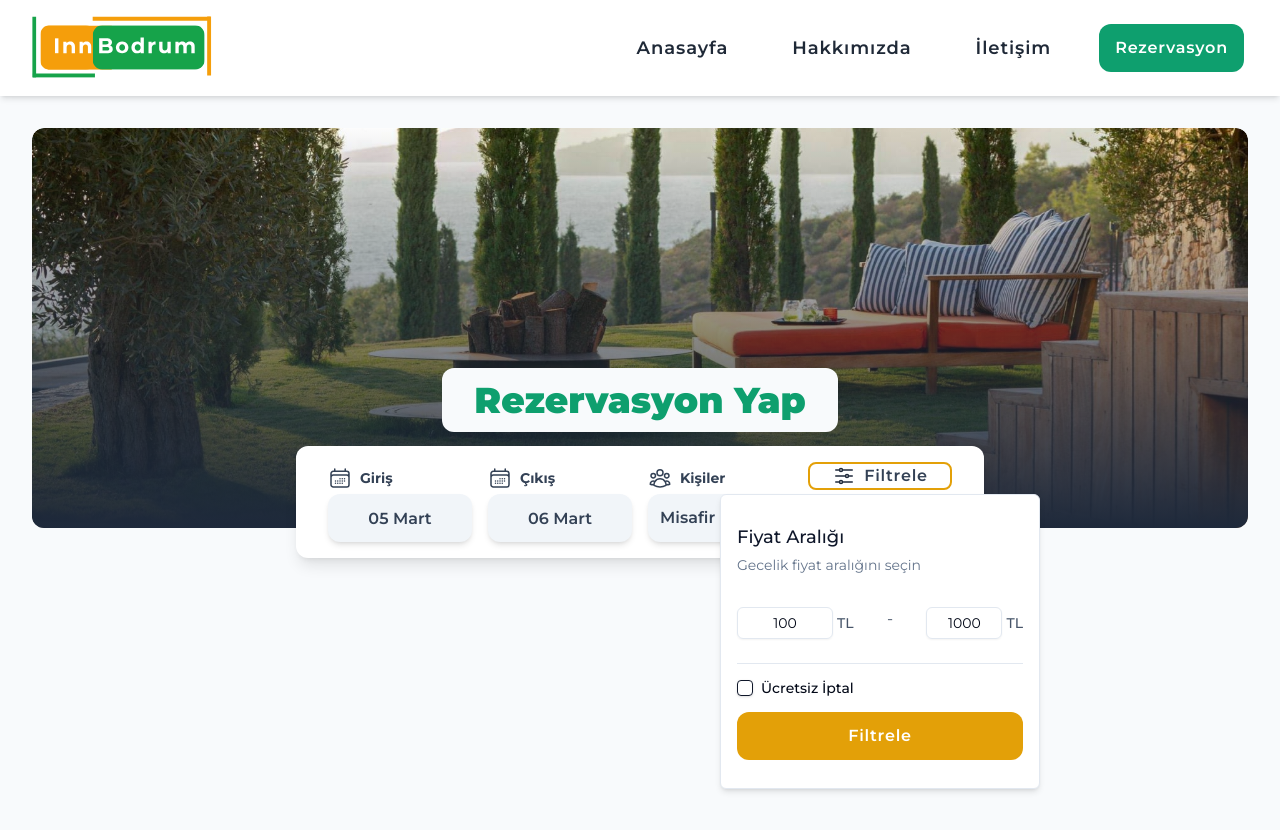
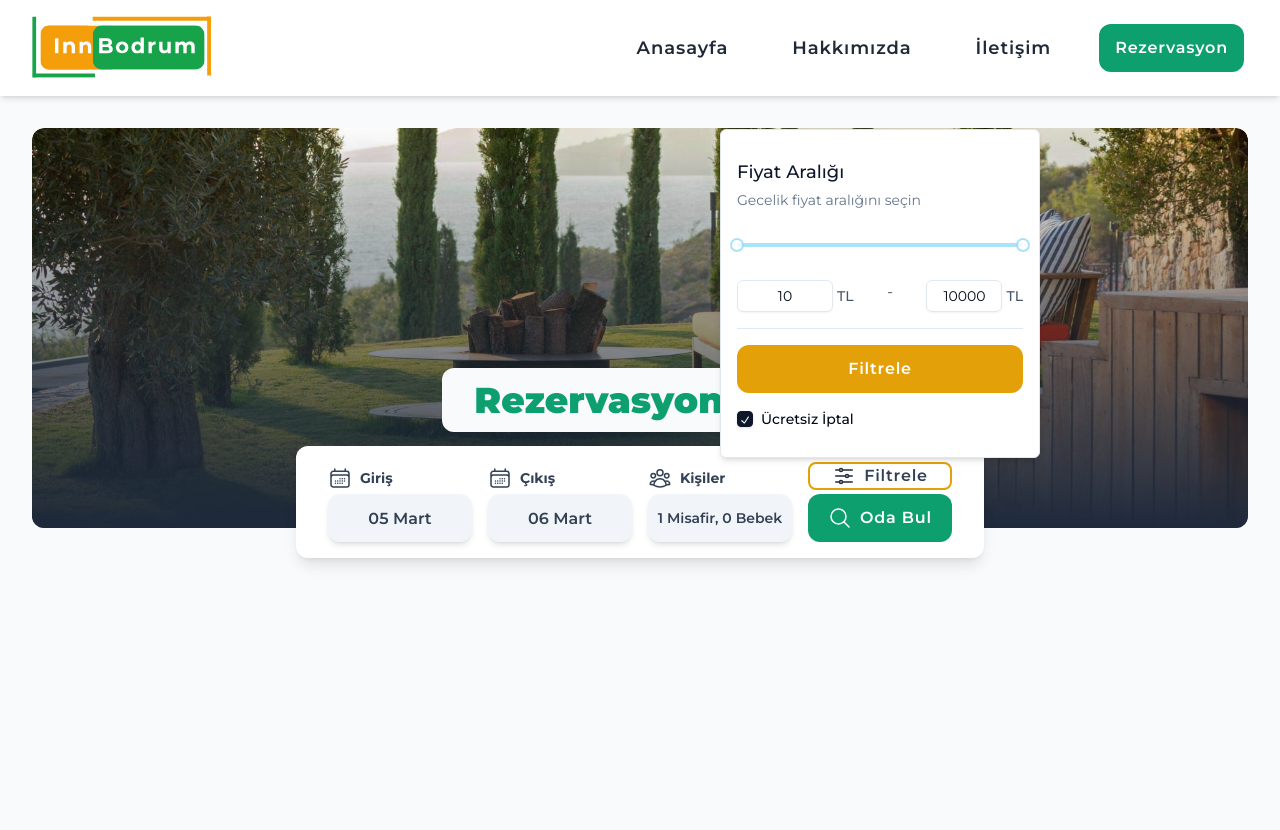
Before and after one commit to erolmahmutoglu/hotel-reservation-app, a Next.js app: page /rezervasyon in a window 1280 px wide. Both pictures are taken after a click on the button "Filtrele". Shown: the top 830 px of the page. Built offline with nearby package versions, Linux system fonts and the light colour scheme.

Commit message:
Refactor guest selection logic and add hidden inputs for guest count

```diff
--- a/src/components/ReservationForm/GuestsSelectionContainer/GuestsSelectBoxItem.tsx
+++ b/src/components/ReservationForm/GuestsSelectionContainer/GuestsSelectBoxItem.tsx
@@ -6,8 +6,14 @@ interface GuestsSelectBoxItemProps {
   name: string;
   title: string;
   description: string;
-  defaultValue: number;
   max: number;
+  min: number;
+  guests: {
+    adults: number;
+    children: number;
+    infants: number;
+  };
+  handleChange: (name: string, value: number) => void;
 }
 
 interface SelectionButtonProps {
@@ -30,23 +36,33 @@ const GuestsSelectBoxItem = ({
   name,
   title,
   description,
-  defaultValue,
   max,
+  min,
+  guests,
+  handleChange,
 }: GuestsSelectBoxItemProps) => {
-  const [amount, setAmount] = useState(defaultValue);
+  const [amount, setAmount] = useState(
+    guests[name as keyof typeof guests] as number
+  );
 
   const handleIncrement = () => {
     setAmount((prev) => {
-      if (prev === max) return max;
-
+      if (prev === max) {
+        handleChange(name, max);
+        return max;
+      }
+      handleChange(name, prev + 1);
       return prev + 1;
     });
   };
 
   const handleDecrement = () => {
     setAmount((prev) => {
-      if (prev === 0) return 0;
-
+      if (prev === min) {
+        handleChange(name, min);
+        return min;
+      }
+      handleChange(name, prev - 1);
       return prev - 1;
     });
   };
--- a/src/components/ReservationForm/GuestsSelectionContainer/GuestsSelectionBox.tsx
+++ b/src/components/ReservationForm/GuestsSelectionContainer/GuestsSelectionBox.tsx
@@ -1,31 +1,49 @@
 import { Separator } from "@/components/UI/separator";
 import GuestsSelectBoxItem from "./GuestsSelectBoxItem";
 
-const GuestsSelectionBox = () => {
+interface GuestsSelectionBoxProps {
+  guests: {
+    adults: number;
+    children: number;
+    infants: number;
+  };
+  handleGuestsChange: (name: string, value: number) => void;
+}
+
+const GuestsSelectionBox = ({
+  guests,
+  handleGuestsChange,
+}: GuestsSelectionBoxProps) => {
   return (
     <div className="w-full h-30 grid grid-cols-1 py-3 gap-4">
       <GuestsSelectBoxItem
         name="adults"
         title="Yetişkin"
         description="13 yaş ve üstü"
-        defaultValue={1}
         max={5}
+        min={1}
+        guests={guests}
+        handleChange={handleGuestsChange}
       />
       <Separator />
       <GuestsSelectBoxItem
         name="children"
         title="Çocuk"
         description="2 - 12 yaş arası"
-        defaultValue={0}
         max={3}
+        min={0}
+        guests={guests}
+        handleChange={handleGuestsChange}
       />
       <Separator />
       <GuestsSelectBoxItem
         name="infants"
         title="Bebek"
         description="0 - 2 yaş arası"
-        defaultValue={0}
         max={2}
+        min={0}
+        guests={guests}
+        handleChange={handleGuestsChange}
       />
     </div>
   );
--- a/src/components/ReservationForm/GuestsSelectionContainer/GuestsSelectionTrigger.tsx
+++ b/src/components/ReservationForm/GuestsSelectionContainer/GuestsSelectionTrigger.tsx
@@ -1,6 +1,14 @@
 import { UserGroupIcon } from "@heroicons/react/24/outline";
 
-const GuestsSelectionTrigger = () => {
+interface GuestsSelectionTriggerProps {
+  guests: {
+    adults: number;
+    children: number;
+    infants: number;
+  };
+}
+
+const GuestsSelectionTrigger = ({ guests }: GuestsSelectionTriggerProps) => {
   return (
     <div className="grid grid-cols-1">
       <label
@@ -12,11 +20,16 @@ const GuestsSelectionTrigger = () => {
       </label>
       <input
         type="button"
-        className="rounded-xl p-2 w-36 h-12 text-center text-slate-700 font-semibold text-md cursor-pointer bg-slate-100 mt-1
+        className="rounded-xl p-2 w-36 h-12 text-center text-slate-700 font-semibold text-sm cursor-pointer bg-slate-100 mt-1
  hover:bg-slate-200 transition-all duration-300 ease-in-out shadow-md
   "
-        value="Misafir Ekleyin"
+        value={`${guests.adults + guests.children} Misafir, ${
+          guests.infants
+        } Bebek`}
       />
+      <input type="hidden" value={guests.adults} />
+      <input type="hidden" value={guests.children} />
+      <input type="hidden" value={guests.infants} />
     </div>
   );
 };
--- a/src/components/ReservationForm/GuestsSelectionContainer/index.tsx
+++ b/src/components/ReservationForm/GuestsSelectionContainer/index.tsx
@@ -1,11 +1,31 @@
+"use client";
+
+import { useState } from "react";
+
 import { CustomPopover } from "@/components/UI/CustomUIComponents";
 import GuestsSelectionTrigger from "./GuestsSelectionTrigger";
 import GuestsSelectionBox from "./GuestsSelectionBox";
 
 const GuestsSelectionContainer = () => {
+  const [guests, setGuests] = useState({
+    adults: 1,
+    children: 0,
+    infants: 0,
+  });
+
+  const handleGuestsChange = (name: string, value: number) => {
+    setGuests((prev) => ({
+      ...prev,
+      [name]: value,
+    }));
+  };
+
   return (
-    <CustomPopover trigger={<GuestsSelectionTrigger />}>
-      <GuestsSelectionBox />
+    <CustomPopover trigger={<GuestsSelectionTrigger guests={guests} />}>
+      <GuestsSelectionBox
+        guests={guests}
+        handleGuestsChange={handleGuestsChange}
+      />
     </CustomPopover>
   );
 };
--- a/src/components/ReservationForm/SearchFiltersContainer/SearchFiltersBox.tsx
+++ b/src/components/ReservationForm/SearchFiltersContainer/SearchFiltersBox.tsx
@@ -6,7 +6,7 @@ import { Separator } from "@/components/UI/separator";
 import { Checkbox } from "@/components/UI/checkbox";
 
 const SearchFiltersBox = () => {
-  const [value, setValue] = useState([100, 1000]);
+  const [value, setValue] = useState([10, 10000]);
 
   return (
     <div className="w-full h-30 grid grid-cols-1 py-3 gap-4">
@@ -14,15 +14,16 @@ const SearchFiltersBox = () => {
         <p className="text-lg text-slate-900 font-medium">Fiyat Aralığı</p>
         <p className="text-sm text-slate-500">Gecelik fiyat aralığını seçin</p>
       </div>
-
+      <div className="w-full h-30 grid grid-cols-1 py-3 gap-4">
         <CustomRangeSlider
-        min={500}
+          min={10}
           max={10000}
           step={1}
-        defaultValue={[1000, 5000]}
+          defaultValue={[10, 10000]}
           value={value}
           onChange={(value) => setValue(value as [number, number])}
         />
+      </div>
       <div className="flex justify-between">
         <div className="flex gap-1 items-center">
           <Input
@@ -66,22 +67,17 @@ const SearchFiltersBox = () => {
           </label>
         </div>
       </div>
-      <Separator className="mt-2" />
-      <div className="flex flex-col gap-1">
-        <div className="items-center justify-start flex space-x-2">
-          <Checkbox id="terms1" />
-          <div className="grid gap-1.5 leading-none">
-            <label
-              htmlFor="terms1"
-              className="text-sm font-medium leading-none peer-disabled:cursor-not-allowed peer-disabled:opacity-70"
-            >
+      <Separator />
+      <CustomButton label="Filtrele" variant="secondary" />
+      <div className="flex flex-col gap-4">
+        <div className="flex items-center space-x-2">
+          <Checkbox id="cancelFree" name="cancelFree" defaultChecked />
+          <label htmlFor="cancelFree" className="text-sm font-medium ">
             Ücretsiz İptal
           </label>
         </div>
       </div>
     </div>
-      <CustomButton label="Filtrele" variant="secondary" />
-    </div>
   );
 };
 
--- a/src/components/ReservationForm/index.tsx
+++ b/src/components/ReservationForm/index.tsx
@@ -1,30 +1,84 @@
 "use client";
 
-import {
-  AdjustmentsHorizontalIcon,
-  MagnifyingGlassIcon,
-} from "@heroicons/react/24/outline";
+import { MagnifyingGlassIcon } from "@heroicons/react/24/outline";
 
 import { zodResolver } from "@hookform/resolvers/zod";
 import { useForm } from "react-hook-form";
 import { z } from "zod";
+import * as fn from "date-fns";
 
+import { FormDateRangePicker, CustomButton } from "../UI/CustomUIComponents";
 import { Form } from "@/components/UI/form";
-import {
-  CustomPopover,
-  FormDateRangePicker,
-  CustomButton,
-} from "../UI/CustomUIComponents";
 
-import GuestsSelectionBox from "./GuestsSelectionContainer/GuestsSelectionBox";
-import GuestsSelectionTrigger from "./GuestsSelectionContainer/GuestsSelectionTrigger";
 import SearchFiltersContainer from "./SearchFiltersContainer";
 import GuestsSelectionContainer from "./GuestsSelectionContainer";
 
-const formSchema = z.object({});
+const formSchema = z
+  .object({
+    checkIn: z
+      .date()
+      .min(fn.addDays(new Date(), -1), {
+        message: "Check-in date cannot be in the past",
+      }),
+    checkOut: z.date().min(new Date(), {
+      message: "Check-out date cannot be before tomorrow",
+    }),
+    adults: z.number(),
+    children: z.number(),
+    infants: z.number(),
+    minPrice: z.number(),
+    maxPrice: z.number(),
+    cancelFree: z.boolean(),
+  })
+  .refine(
+    (data) => {
+      return data.checkIn < data.checkOut;
+    },
+    { message: "Check-out date must be after check-in date" }
+  );
 
 const ReservationForm = () => {
+  const form = useForm<z.infer<typeof formSchema>>({
+    resolver: zodResolver(formSchema),
+    defaultValues: {
+      checkIn: new Date(),
+      checkOut: fn.addDays(new Date(), 1),
+      adults: 1,
+      children: 0,
+      infants: 0,
+      minPrice: 0,
+      maxPrice: 10000,
+      cancelFree: true,
+    },
+  });
+
+  //display form errors
+  console.log("errors", form.formState.errors);
+
+  const onSubmit = (data: z.infer<typeof formSchema>) => {
+    const payload = {
+      dateRange: {
+        checkIn: data.checkIn,
+        checkOut: data.checkOut,
+      },
+      guests: {
+        adults: data.adults,
+        children: data.children,
+        infants: data.infants,
+      },
+      additionalFilters: {
+        minPrice: data.minPrice,
+        maxPrice: data.maxPrice,
+        cancelFree: data.cancelFree,
+      },
+    };
+
+    console.log(payload);
+  };
+
   return (
+    <Form {...form}>
+      <form onSubmit={form.handleSubmit(onSubmit)}>
         <div className=" flex flex-col md:flex-row items-start md:items-end justify-center gap-8 md:gap-4 shadow-lg px-8 py-6 md:py-4 bg-white rounded-xl max-w-4xl">
           <FormDateRangePicker />
           <div className="flex gap-4 items-end">
@@ -32,12 +86,15 @@ const ReservationForm = () => {
             <div className="grid grid-cols-1 gap-1">
               <SearchFiltersContainer />
               <CustomButton
+                type="submit"
                 icon={<MagnifyingGlassIcon className="w-6 h-6 text-white" />}
                 label="Oda Bul"
               />
             </div>
           </div>
         </div>
+      </form>
+    </Form>
   );
 };
 
--- a/src/components/UI/CustomUIComponents/CustomRangeSlider.tsx
+++ b/src/components/UI/CustomUIComponents/CustomRangeSlider.tsx
@@ -4,7 +4,8 @@ import type { TooltipRef } from "rc-tooltip";
 import Tooltip from "rc-tooltip";
 import "rc-tooltip/assets/bootstrap.css";
 import raf from "rc-util/lib/raf";
-import { useEffect, useRef, useState } from "react";
+import { useEffect, useRef } from "react";
+import "rc-slider/assets/index.css";
 
 interface HandleTooltipProps {
   value: number;
--- a/src/components/UI/CustomUIComponents/FormDateRangePicker.tsx
+++ b/src/components/UI/CustomUIComponents/FormDateRangePicker.tsx
@@ -43,6 +43,7 @@ const FormDateRangePicker = () => {
         <DatePickerLabel htmlFor="check-in" label="Giriş" />
         <DatePicker
           id="check-in"
+          name="checkIn"
           className={datePickerClasses}
           selected={startDate}
           onChange={(date: Date) => setStartDate(date)}
@@ -57,6 +58,7 @@ const FormDateRangePicker = () => {
         <DatePickerLabel htmlFor="check-out" label="Çıkış" />
         <DatePicker
           id="check-out"
+          name="checkOut"
           className={datePickerClasses}
           selected={endDate}
           onChange={(date: Date) => setEndDate(date)}
```
Lines whose indentation alone changed are shown as unchanged.
